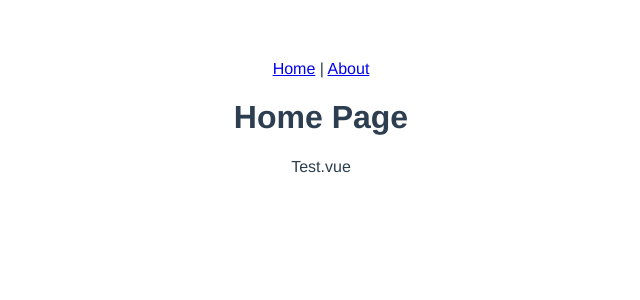
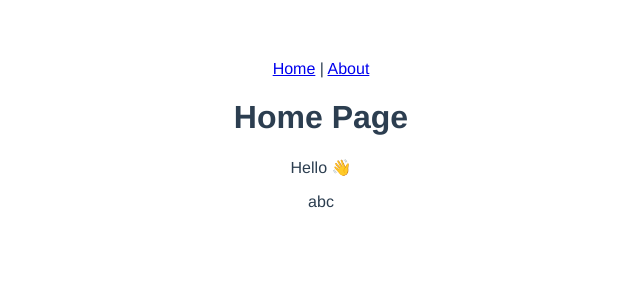
Before and after one commit to greenyc/ciaran.green, a Vue app: page / in a window 1280 px wide. Shown: the top 300 px of the page, without its empty margins (319-959 px from the left). Built offline with nearby package versions, Linux system fonts and the light colour scheme; the HTML template or start-up script is replaced by a standard one.

Commit message:
Updated Test.vue with more test data

```diff
--- a/src/components/Test.vue
+++ b/src/components/Test.vue
@@ -1,5 +1,6 @@
 <template>
-  <p>Test.vue</p>
+  <p>Hello 👋</p>
+  <div class="div">abc</div>
 </template>
 
 <style scoped></style>
```
